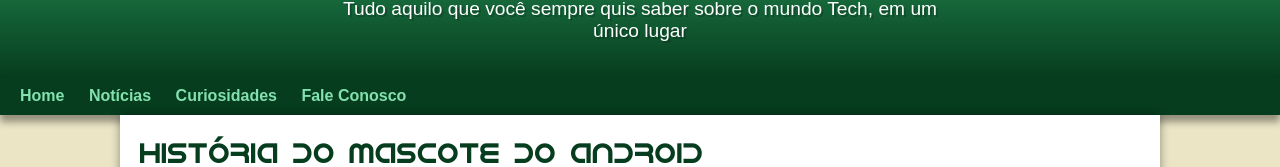
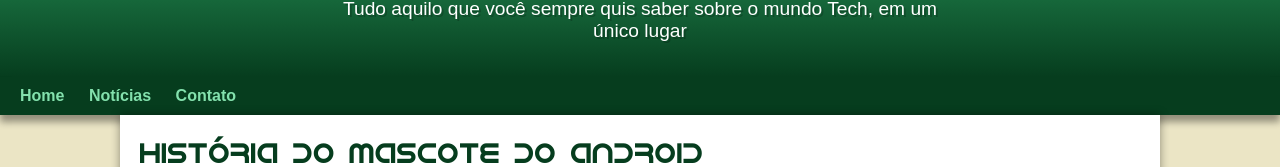
Before and after one commit to viniciusrvcruz/projeto-android, a plain HTML site: page index.html in a window 1280 px wide. Shown: the part 119-286 px from the top of the page. Drawn offline with Linux system fonts and the light colour scheme.

Commit message:
Correção de erros

```diff
--- a/index.html
+++ b/index.html
@@ -9,15 +9,14 @@
     <link rel="stylesheet" href="estilo/style.css">
 </head>
 <body>
-    <header> <!-- Minuto 10: 40 -->
+    <header>
         <h1>Curiosidades de Tecnologia</h1>
         <p>Tudo aquilo que você sempre quis saber sobre o mundo Tech, em um único lugar</p>
     </header>
     <nav>
         <a href="#">Home</a>
         <a href="#">Notícias</a>
-        <a href="#">Curiosidades</a>
-        <a href="#">Fale Conosco</a>
+        <a href="#">Contato</a>
     </nav>
     <main>
         <article>
```
